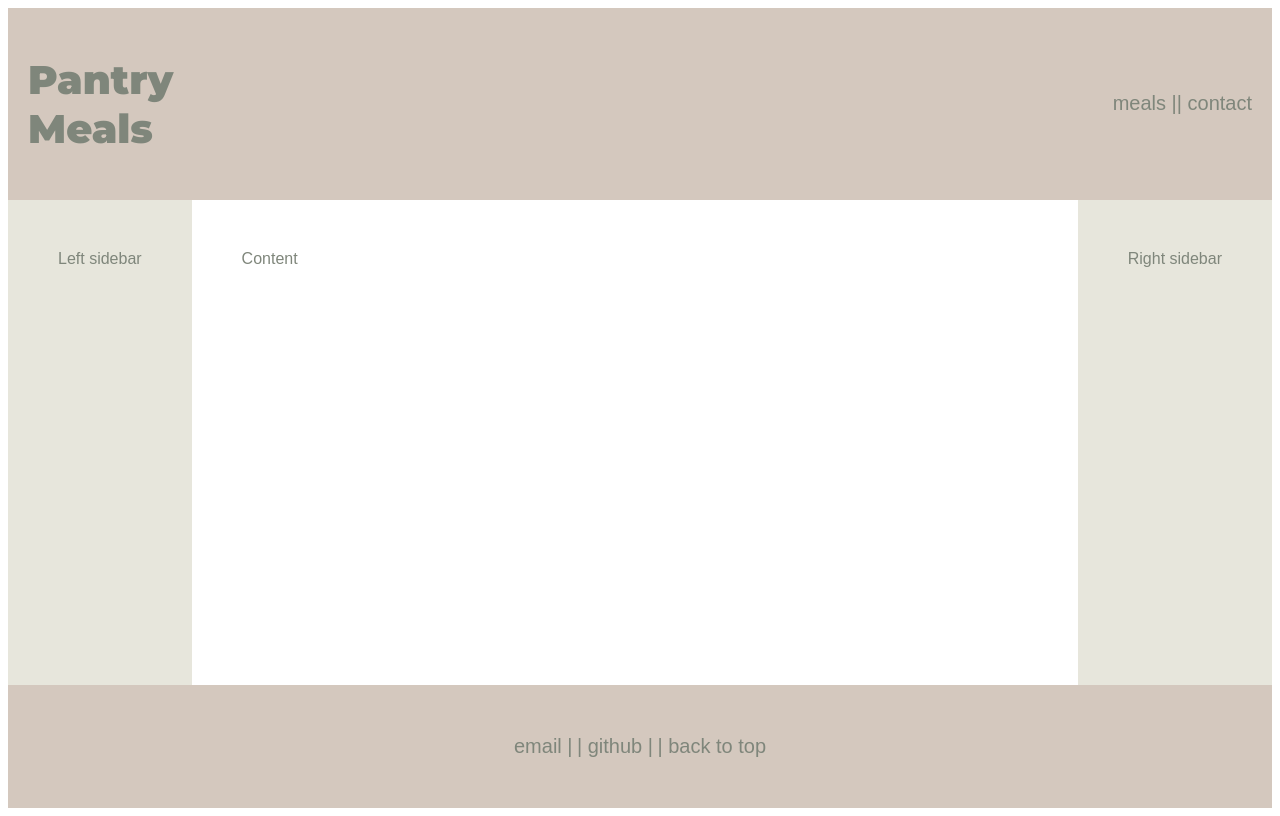
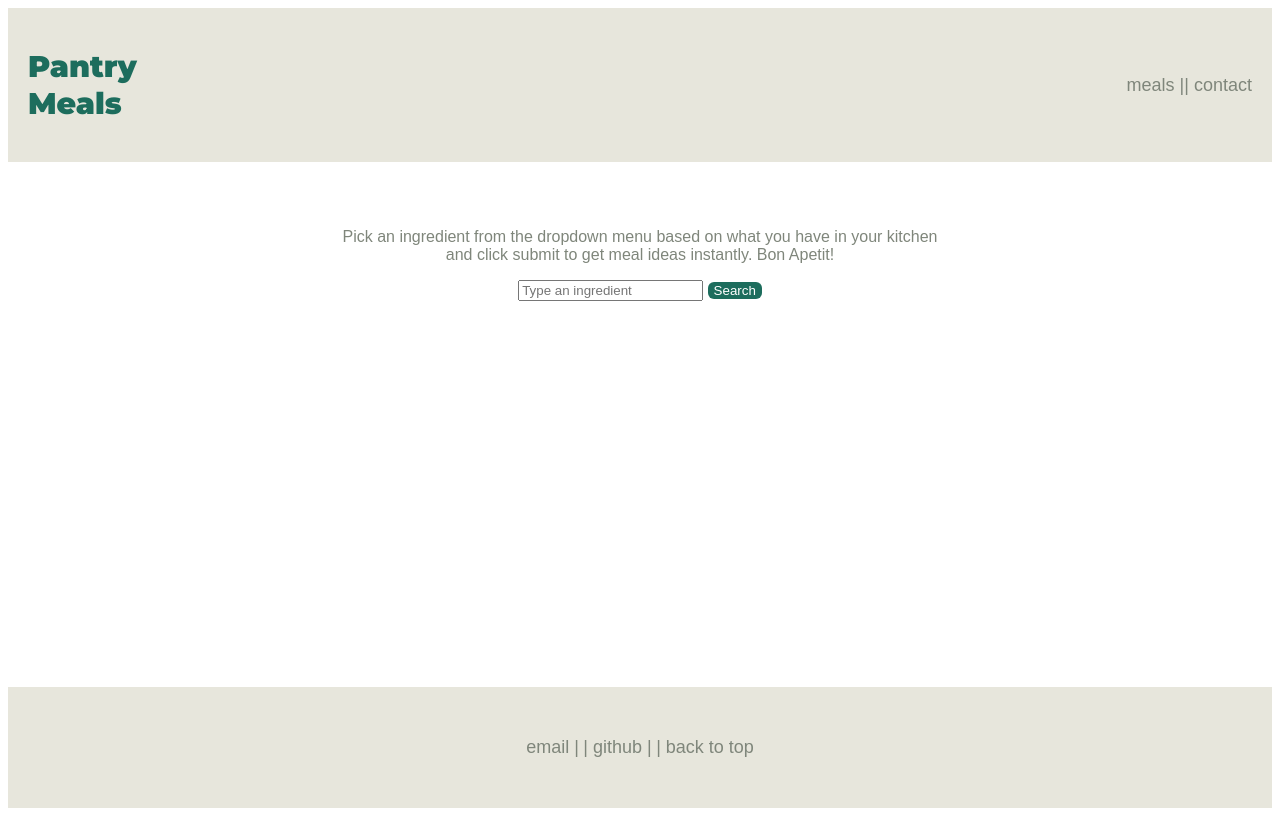
Before and after one commit to Nia-Emani/pantry-meal-picker, a plain HTML site: page index.html in a window 1280 px wide. Drawn offline with nearby package versions, Linux system fonts and the light colour scheme.

Commit message:
javascript framework, more html&css

```diff
--- a/app.js
+++ b/app.js
@@ -0,0 +1,32 @@
+
+
+
+const base_url = `www.themealdb.com/api/json/v1/1/filter.php?i=`
+const button = document.querySelector('#search-button')
+const searchResults = document.querySelector('.meal-results')
+
+
+const getData = async () => {
+  try {
+    const ingredient = document.querySelector('input').value
+    const response = await axios.get(`${base_url}${ingredient}`)
+    console.log(response) //Use traverse method to get exact info
+    showMeals(response)
+  } catch (error) {
+    console.error(error)
+  }
+}
+
+button.addEventListener('click', getData)
+
+// function showMeals(meals) {
+//   meals.forEach((meal) => {
+//     const divResults = document.createElement('div')
+//     searchResults.append(divResults)
+//     const mealPic = document.createElement('img')
+//     const mealName = document.createElement('h3')
+//     mealPic.src = meal.strMealThumb //replace 'strMealThumb with image location
+//     mealName.textContent = meal.strMeal //replace 'strMea with title location
+//     divResults.append(mealPic, mealName)
+//   })
+// }
--- a/index.html
+++ b/index.html
@@ -5,9 +5,11 @@
   <meta charset="UTF-8">
   <meta http-equiv="X-UA-Compatible" content="IE=edge">
   <meta name="viewport" content="width=device-width, initial-scale=1.0">
-  <title>Pantry Meals</title>
+  <script src="https://unpkg.com/axios/dist/axios.min.js"></script>
+  <script defer src="app.js" charset="utf-8"></script>
   <link rel='stylesheet' type='text/css' href='./style.css'>
   <link href="https://fonts.googleapis.com/css?family=Montserrat:900|Work+Sans:300" rel="stylesheet">
+  <title>Pantry Meals</title>
 </head>
 
 <body>
@@ -19,9 +21,20 @@
     </div>
   </header>
   <main>
-    <article>Content</article>
-    <aside class='left'>Left sidebar</aside>
-    <aside class='right'>Right sidebar</aside>
+    <section class="hero-image">
+
+    </section>
+    <article>
+      <p>Pick an ingredient from the dropdown menu based on what you have in your kitchen<br>
+        and click submit to get meal ideas instantly. Bon Apetit!</p>
+      <div class="search-form">
+        <input type="text" id="blank" placeholder="Type an ingredient">
+        <button id="search-button">Search</button>
+      </div>
+      <section class='meal-results'></section>
+    </article>
+    <aside class='left'></aside>
+    <aside class='right'></aside>
   </main>
   <footer>
     <div class='bottom-nav'>
--- a/style.css
+++ b/style.css
@@ -10,17 +10,18 @@ body {
 }
 
 header {
-  background-color: #d4c8be;
+  background-color: #e7e6dc;
   padding: 20px;
   box-sizing: border-box;
   font-family: 'Montserrat', sans-serif;
   font-weight: 200;
-  font-size: 20px;
+  font-size: 15px;
+  color: rgb(29, 109, 93);
 }
 
 .top-nav a  {
   font-family: Arial, Helvetica, sans-serif;
-  font-size: 20px;
+  font-size: 18px;
   text-decoration: none;
   color: #7f867B;
   float: right;
@@ -30,28 +31,39 @@ header {
   color: white;
 }
 
-
 article {
   background-color: white;
   padding: 50px;
   box-sizing: border-box;
+  text-align: center;
+}
+#search-button{
+  color: white;
+  background-color: rgb(29, 109, 93);
+  cursor: pointer;
+  border-radius: 6px;
+  border: 1px;
+}
+#search-button:hover {
+  color: white;
+  background-color: #d4c8be;
 }
 
 aside {
-  background-color: #e7e6dc;
-  padding: 50px;
+  background-color: white;
+  padding: 75px;
   box-sizing: border-box;
 }
 
 footer {
-  background-color:#d4c8be;
+  background-color:#e7e6dc;
   padding: 50px;
   box-sizing: border-box;
   text-align: center;
 }
 .bottom-nav a  {
   font-family: Arial, Helvetica, sans-serif;
-  font-size: 20px;
+  font-size: 18px;
   text-decoration: none;
   color: #7f867B;
 }
```
